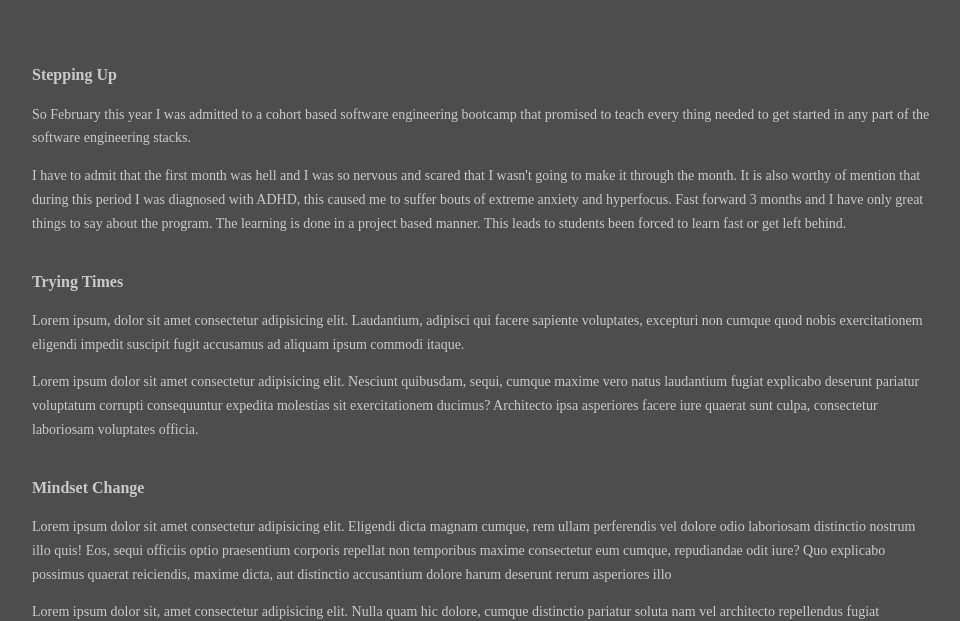
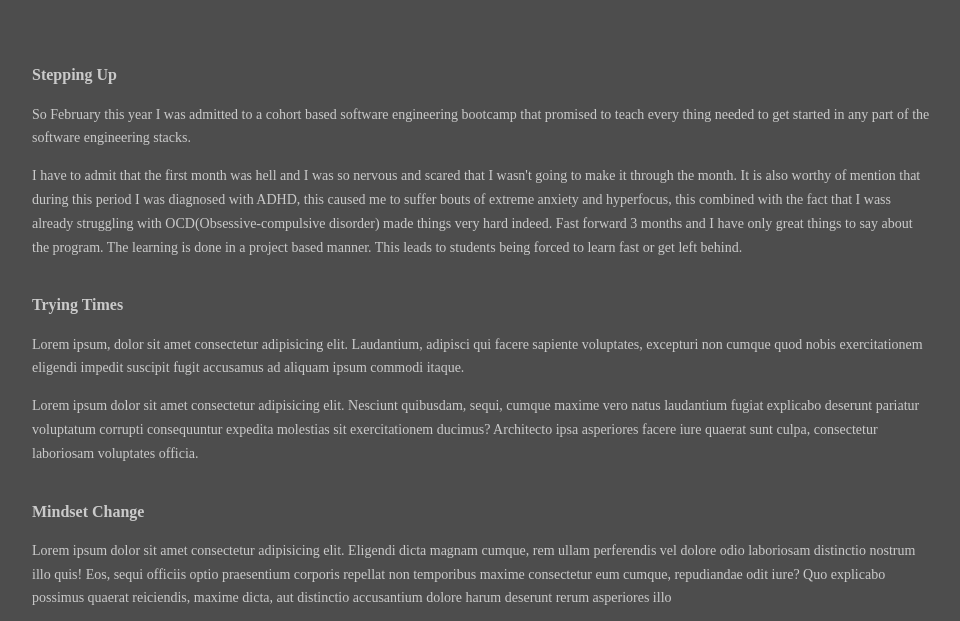
Before and after one commit to Funkycodes/blog, a plain HTML site: page index.html in a window 1280 px wide. Shown: the part 171-792 px from the top of the page, without its empty margins (158-1118 px from the left). Drawn offline with nearby package versions, Linux system fonts and the light colour scheme; a web font is replaced by a local one.

Commit message:
bloggerman

```diff
--- a/index.html
+++ b/index.html
@@ -44,10 +44,11 @@
           I have to admit that the first month was hell and I was so nervous and
           scared that I wasn't going to make it through the month. It is also
           worthy of mention that during this period I was diagnosed with ADHD,
-          this caused me to suffer bouts of extreme anxiety and hyperfocus. Fast
-          forward 3 months and I have only great things to say about the
+          this caused me to suffer bouts of extreme anxiety and hyperfocus,
+          this combined with the fact that I wass already struggling with OCD(Obsessive-compulsive disorder) made things very hard indeed.
+          Fast forward 3 months and I have only great things to say about the
           program. The learning is done in a project based manner. This leads to
-          students been forced to learn fast or get left behind.
+          students being forced to learn fast or get left behind.
         </p>
       </section>
       <section>
```
